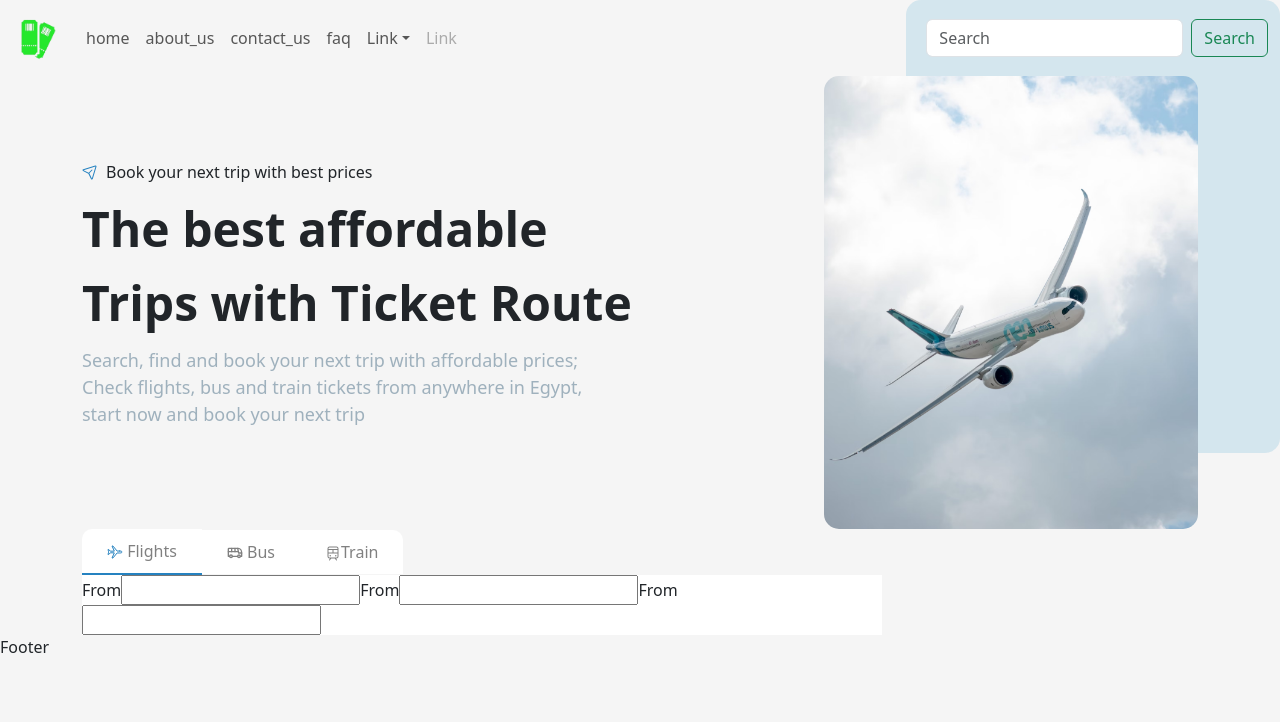
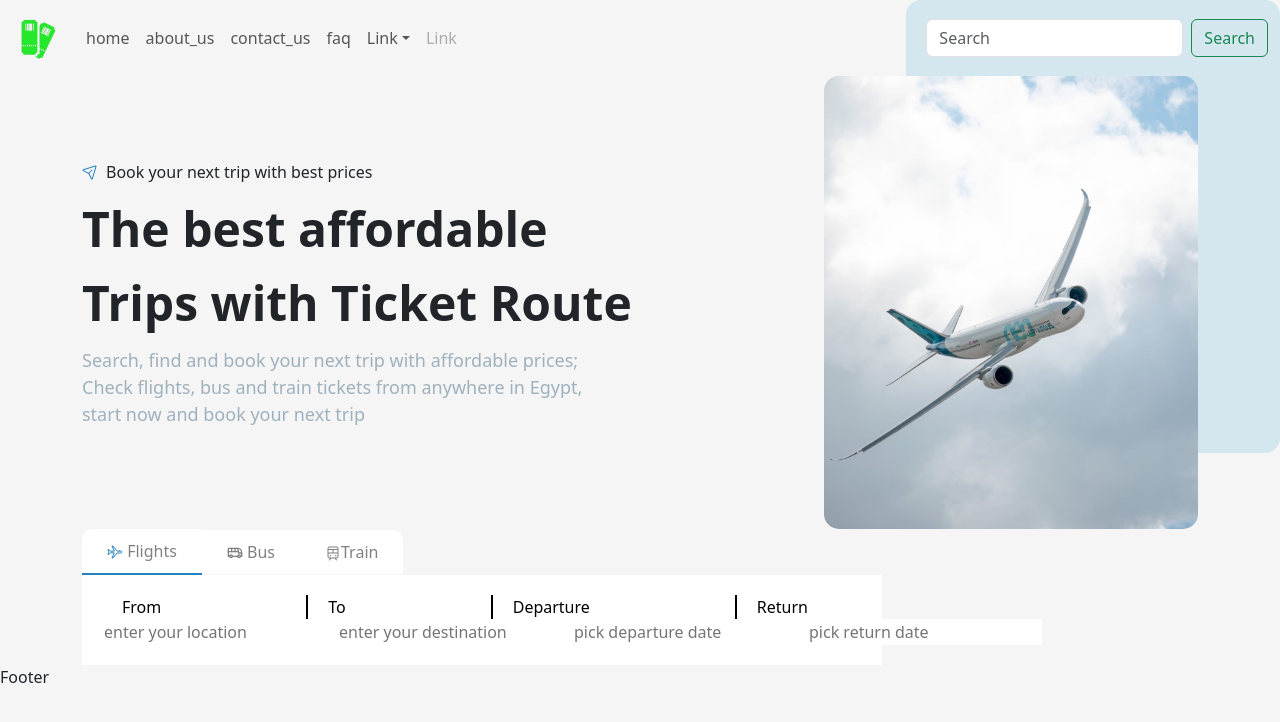
Before and after one commit to Mohamed-Ahmed10/Ticket_Route_final, a React (Vite) app: page / in a window 1280 px wide. Shown: the top 722 px of the page. Built offline with nearby package versions, Linux system fonts and the light colour scheme.

Commit message:
edit booking form style

```diff
--- a/src/components/BookingSection.jsx
+++ b/src/components/BookingSection.jsx
@@ -37,12 +37,18 @@ function BookingSection() {
                 <div className='booking_box'>
                     <form action="">
                         <div className='inputs_block'>
-                            <label htmlFor="">From</label>
-                            <input type="text" />
-                            <label htmlFor="">From</label>
-                            <input type="text" />
-                            <label htmlFor="">From</label>
-                            <input type="text" />
+                            <div className='booking_labels'>
+                                <label htmlFor="">From</label>
+                                <label htmlFor="">To</label>
+                                <label htmlFor="">Departure</label>
+                                <label htmlFor="">Return</label>
+                            </div>
+                            <div className='booking_inputs'>
+                                <input type="text" placeholder='enter your location' />
+                                <input type="text" placeholder='enter your destination' />
+                                <input type="text" placeholder='pick departure date' />
+                                <input type="text" placeholder='pick return date' />
+                            </div>
                         </div>
                         <div className='actions_block'>
 
--- a/src/index.css
+++ b/src/index.css
@@ -1,6 +1,8 @@
 body {
   background: #f5f5f5 !important;
 }
+
+/* hero section */
 
 #hero_section {
   display: flex;
@@ -43,6 +45,9 @@ body {
   right: 0;
   z-index: -1;
 }
+
+/* booking form */
+
 .tap_buttons_container {
   display: flex;
   align-items: center;
@@ -72,3 +77,26 @@ button.active_button {
   background-color: #fff;
   max-width: 800px;
 }
+.inputs_block {
+  padding: 20px;
+  color: #000;
+}
+.booking_labels {
+  display: flex;
+  /* justify-content: space-between; */
+}
+.booking_labels label {
+  padding-right: 145px;
+
+  padding-left: 20px;
+}
+.booking_labels label:not(:last-child) {
+  border-right: 2px solid black;
+}
+.booking_inputs input {
+  border: none;
+}
+
+.booking_inputs {
+  display: flex;
+}
```
